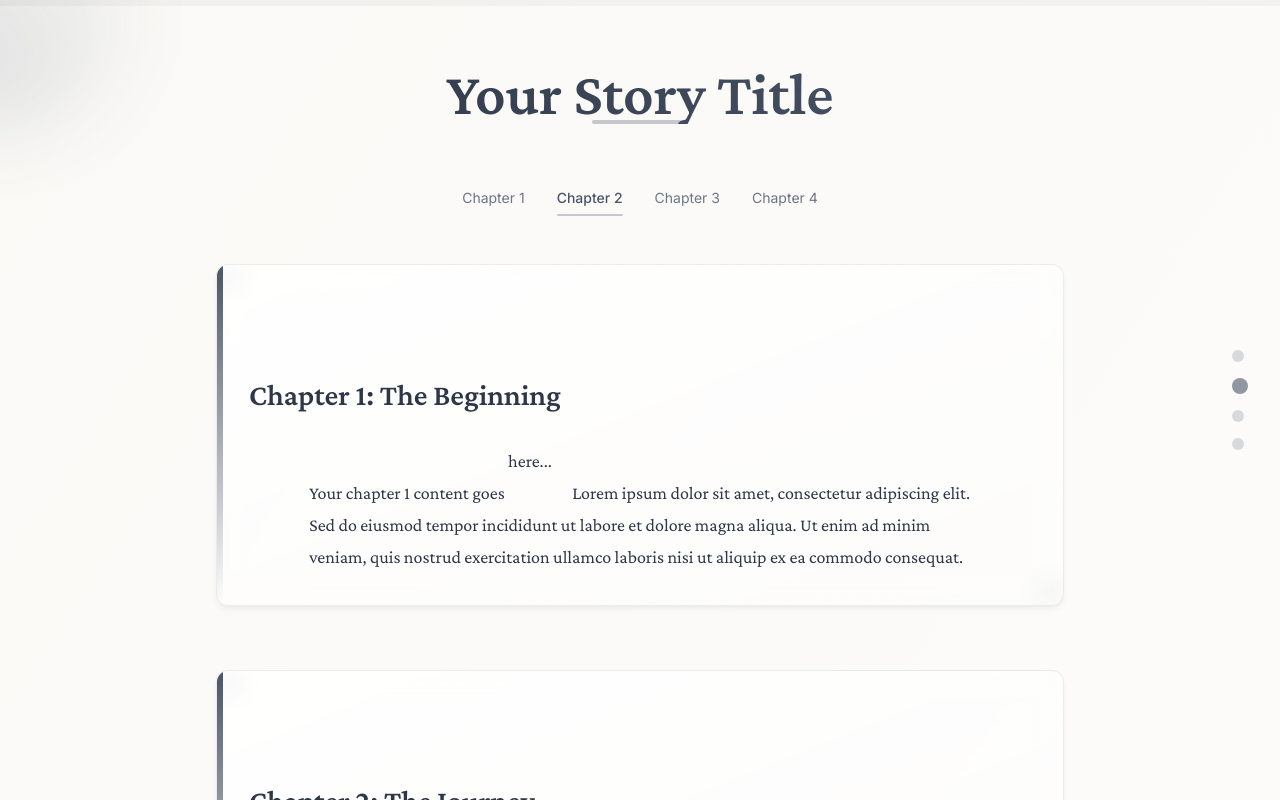
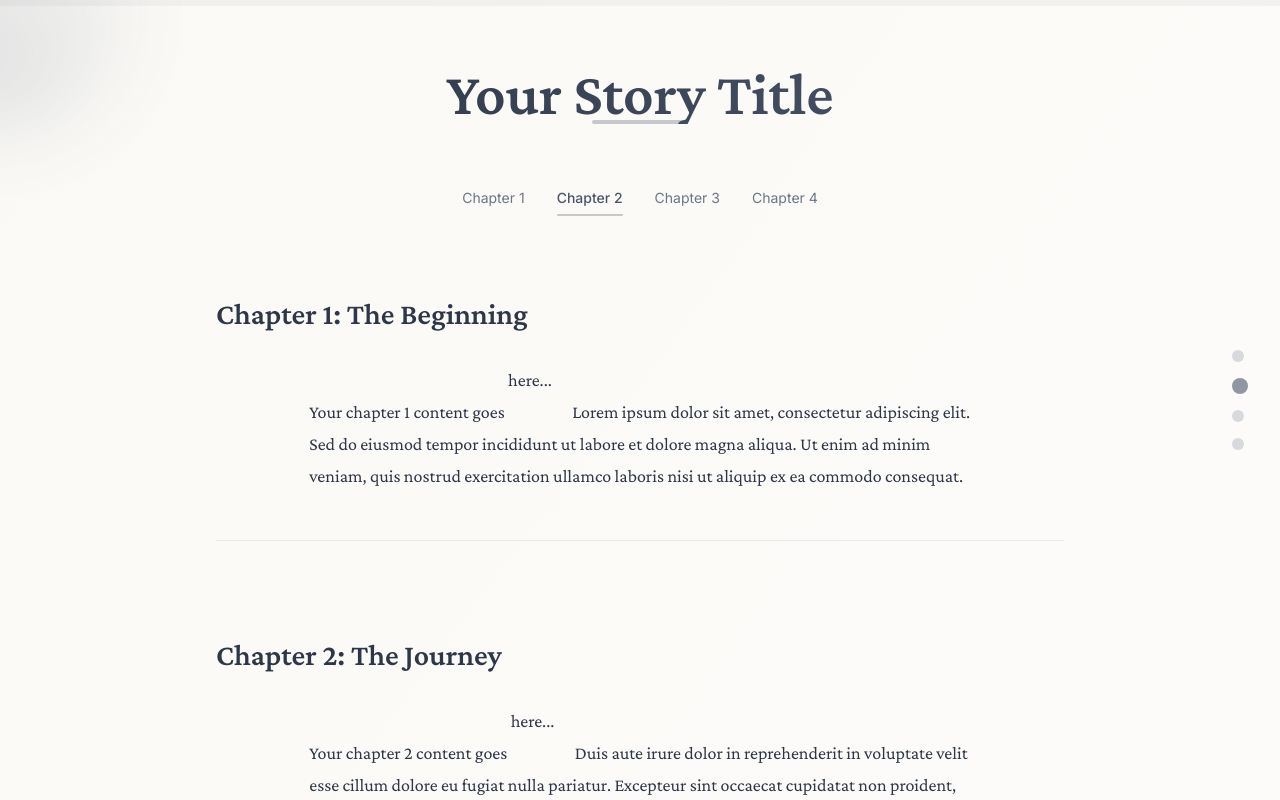
Before and after one commit to jakir-hossen-4928/lalita-book, a React (Vite) app: page / in a window 1280 px wide. Shown: the top 800 px of the page. Built offline with nearby package versions, Linux system fonts and the light colour scheme.

Commit message:
Remove Chapter Card Styles
This commit removes the styling related to chapter cards in the Book component.
[skip gpt_engineer]

```diff
--- a/src/components/Book.tsx
+++ b/src/components/Book.tsx
@@ -22,7 +22,7 @@ export const Book: React.FC<BookProps> = ({ title, chapters }) => {
       setReadingProgress(progress);
 
       // Update active chapter based on scroll position
-      const chapterElements = document.querySelectorAll('.chapter-card');
+      const chapterElements = document.querySelectorAll('.chapter-content');
       chapterElements.forEach((element, index) => {
         const rect = element.getBoundingClientRect();
         if (rect.top <= window.innerHeight / 2 && rect.bottom >= window.innerHeight / 2) {
@@ -94,15 +94,11 @@ export const Book: React.FC<BookProps> = ({ title, chapters }) => {
           <div
             key={index}
             id={`chapter-${index + 1}`}
-            className="chapter-card"
+            className="chapter-content"
             style={{
               animationDelay: `${index * 0.2}s`,
             }}
           >
-            <div className="decorative-line" />
-            <div className="decorative-corner top-left" />
-            <div className="decorative-corner bottom-right" />
-
             <h2 className="chapter-heading">Chapter {index + 1}: {chapter.title}</h2>
             <div
               className="story-content"
--- a/src/index.css
+++ b/src/index.css
@@ -89,31 +89,6 @@
   }
 }
 
-.chapter-card {
-  @apply relative p-8 mb-16 rounded-xl overflow-hidden;
-  background: linear-gradient(to bottom right, rgba(255, 255, 255, 0.9), rgba(255, 255, 255, 0.4));
-  backdrop-filter: blur(12px);
-  border: 1px solid rgba(74, 85, 104, 0.1);
-  box-shadow:
-    0 4px 6px -1px rgba(0, 0, 0, 0.05),
-    0 2px 4px -1px rgba(0, 0, 0, 0.03),
-    inset 0 2px 4px rgba(255, 255, 255, 0.1);
-  transition: all 0.3s ease;
-}
-
-.chapter-card:hover {
-  transform: translateY(-2px);
-  box-shadow:
-    0 10px 15px -3px rgba(0, 0, 0, 0.08),
-    0 4px 6px -2px rgba(0, 0, 0, 0.05),
-    inset 0 2px 4px rgba(255, 255, 255, 0.2);
-}
-
-.decorative-line {
-  @apply absolute left-0 top-0 h-full w-1.5 rounded-l-xl;
-  background: linear-gradient(to bottom, #4A5568, transparent);
-}
-
 .chapter-navigation {
   @apply fixed right-8 top-1/2 transform -translate-y-1/2 hidden xl:flex flex-col gap-4 z-50;
 }
@@ -126,19 +101,13 @@
   @apply bg-accent/60 w-4 h-4;
 }
 
-.decorative-corner {
-  @apply absolute w-16 h-16 opacity-10;
-  background: radial-gradient(circle at center, rgba(74, 85, 104, 0.3) 0%, transparent 70%);
+.chapter-content {
+  @apply mb-24 pb-12 relative;
+  border-bottom: 1px solid rgba(74, 85, 104, 0.1);
 }
 
-.top-left {
-  @apply top-0 left-0;
-  transform: translate(-30%, -30%);
-}
-
-.bottom-right {
-  @apply bottom-0 right-0;
-  transform: translate(30%, 30%);
+.chapter-content:last-child {
+  border-bottom: none;
 }
 
 .floating-decoration {
```
